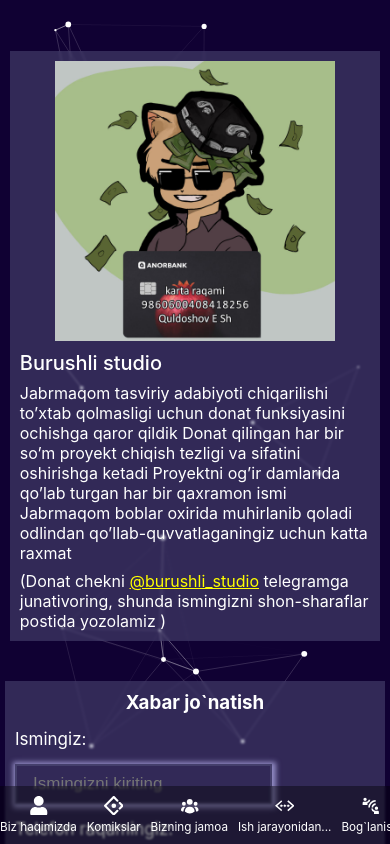
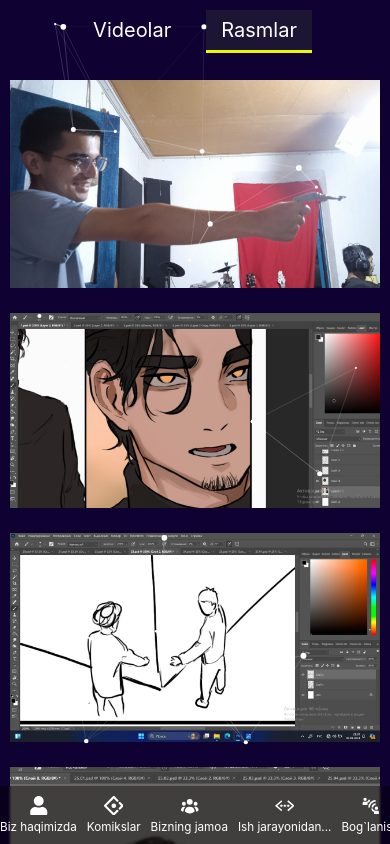
Before and after one commit to DavronNabijonv/burushli, a React (Create React App) app: page / in a window 390 px wide. Shown: the top 844 px of the page. Built offline with nearby package versions, Linux system fonts and the light colour scheme.

Commit message:
ish_jarryoni_responsive

```diff
--- a/src/App.js
+++ b/src/App.js
@@ -15,8 +15,8 @@ function App() {
       {/* <About />
       <Komiks />
       <Jamoa/> */}
-      {/* <Ish_jarayoni/> */}
-      <Aloqa_va_elon/>
+      <Ish_jarayoni/>
+      {/* <Aloqa_va_elon/> */}
     </div>
   );
 }
--- a/src/page/ish_jarayoni.scss
+++ b/src/page/ish_jarayoni.scss
@@ -22,23 +22,63 @@
       border-bottom: 3px solid #e9fa03;
     }
   }
-  .ish_body{
+  .ish_body {
     margin-top: 70px;
   }
 }
 
+.rasmlar {
+  display: flex;
+  flex-wrap: wrap;
+  gap: 15px;
+  align-items: center;
+  justify-content: space-around;
+  .ish_rasm {
+    width: 380px;
+    height: 300px;
+    object-fit: contain;
+    object-position: 50% 20%;
+  }
+}
 
-.rasmlar{
-    display: flex;
-    flex-wrap: wrap;
-    gap: 15px;
+@media (max-width: 1440px) {
+  .ish_jarayoni {
+    margin-left: 100px;
+  }
+}
+
+@media (max-width: 1210px) {
+  .ish_jarayoni {
+    width: 100%;
+  }
+}
+
+@media (max-width: 850px) {
+  .ish_jarayoni {
+    margin-left: 100px;
+    padding-right: 30px;
+  }
+}
+
+@media (max-width: 760px) {
+  .ish_jarayoni {
     align-items: center;
-    justify-content:space-between;
+    justify-content: start;
+    margin-left: 0;
+    padding-right: 0;
+    .ish_body {
+      margin-bottom: 50px;
+    }
+  }
+}
+
+@media(max-width:425px){
+  .rasmlar{
+    justify-content: center;
+    gap: 25px;
     .ish_rasm{
-        width: 380px;
-        height: 300px;
-        object-fit: contain;
-        object-position: 50% 20%;
-
+      width: 95%;
+      height: auto;
     }
+  }
 }
```
